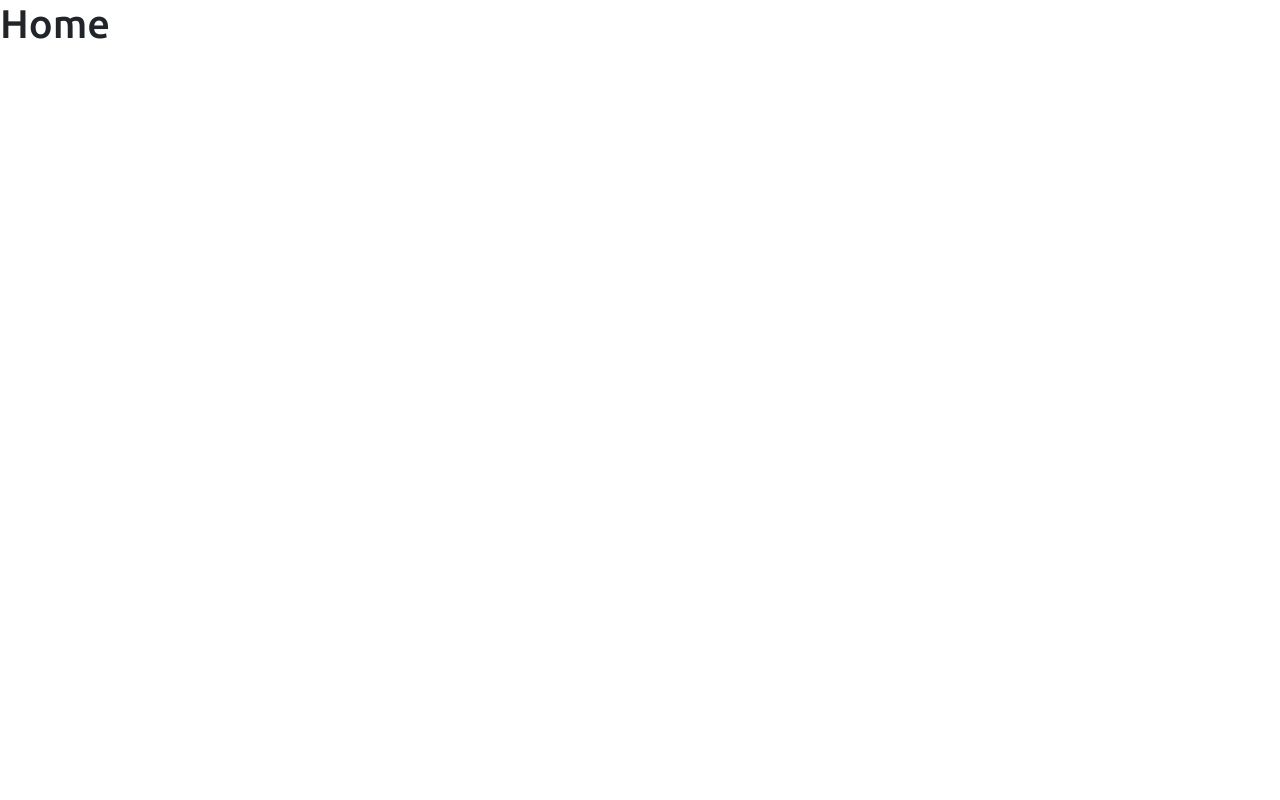
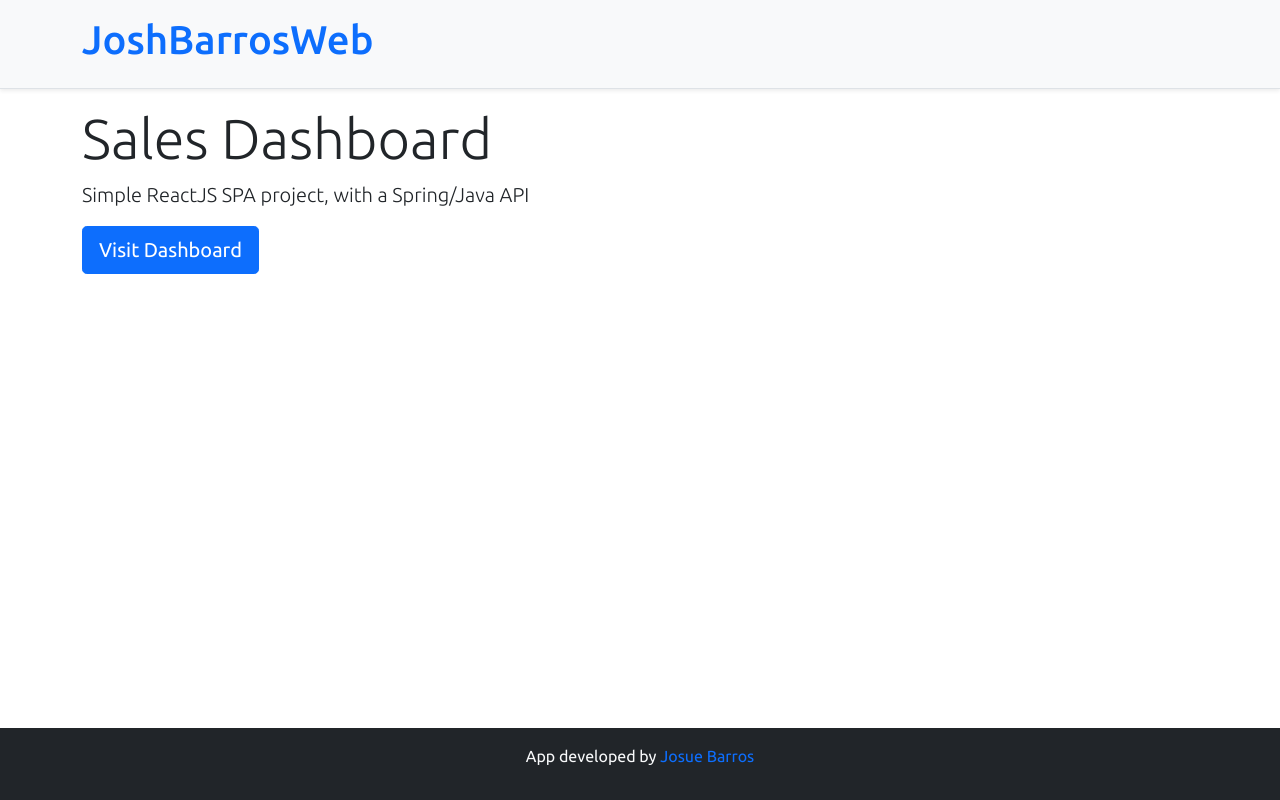
Before and after one commit to joshbarrosweb/reactjs-spring-sdashboard, a React (Create React App) app in the folder frontend/: page / in a window 1280 px wide. Built offline with nearby package versions, Linux system fonts and the light colour scheme.

Commit message:
chore: added home and dashboard navigation

```diff
--- a/frontend/src/assets/css/styles.css
+++ b/frontend/src/assets/css/styles.css
@@ -1,6 +1,10 @@
 @import url('https://fonts.googleapis.com/css2?family=Ubuntu:wght@300;400;500;700&display=swap');
 :root {
     --color-primary: #FF8400;
+}
+
+a {
+    text-decoration: none;
 }
 
 html, body {
--- a/frontend/src/components/Footer/index.tsx
+++ b/frontend/src/components/Footer/index.tsx
@@ -2,7 +2,7 @@
     return (
         <footer className="footer mt-auto py-3 bg-dark">
             <div className="container">
-                <p className="text-light">App desenvolvido por <a href="https://github.com/acenelio" target="_blank" rel="noreferrer">Josue Barros</a></p>
+                <p className="text-light">App developed by <a href="https://github.com/acenelio" target="_blank" rel="noreferrer">Josue Barros</a></p>
             </div>
         </footer>
     );
--- a/frontend/src/components/Navbar/index.tsx
+++ b/frontend/src/components/Navbar/index.tsx
@@ -1,9 +1,13 @@
+import { Link } from "react-router-dom";
+
 const NavBar = () => {
     return (
         <div className="d-flex flex-column flex-md-row align-items-center p-3 px-md-4 mb-3 bg-light border-bottom shadow-sm">
             <div className="container">
                 <nav className="my-2 my-md-0 mr-md-3">
-                    <h1>JoshBarrosWeb</h1>
+                    <Link to="/">
+                        <h1>JoshBarrosWeb</h1>
+                    </Link>
                 </nav>
             </div>
         </div>
--- a/frontend/src/pages/Home/index.tsx
+++ b/frontend/src/pages/Home/index.tsx
@@ -1,8 +1,23 @@
+import Footer from "components/Footer";
+import NavBar from "components/Navbar";
+import { Link } from "react-router-dom";
+
 const Home = () => {
     return (
-        <div>
-            <h1>Home</h1>
-        </div>
+        <>
+            <NavBar />
+            <div className="container">
+                <div className="jumbotron">
+                <h1 className="display-4">Sales Dashboard</h1>
+                <p className="lead">Simple ReactJS SPA project, with a Spring/Java API</p>
+
+                <Link className="btn btn-primary btn-lg" to="/dashboard">
+                    Visit Dashboard
+                </Link>
+                </div>
+            </div>
+            <Footer />
+        </>
     );
 }
 
```
